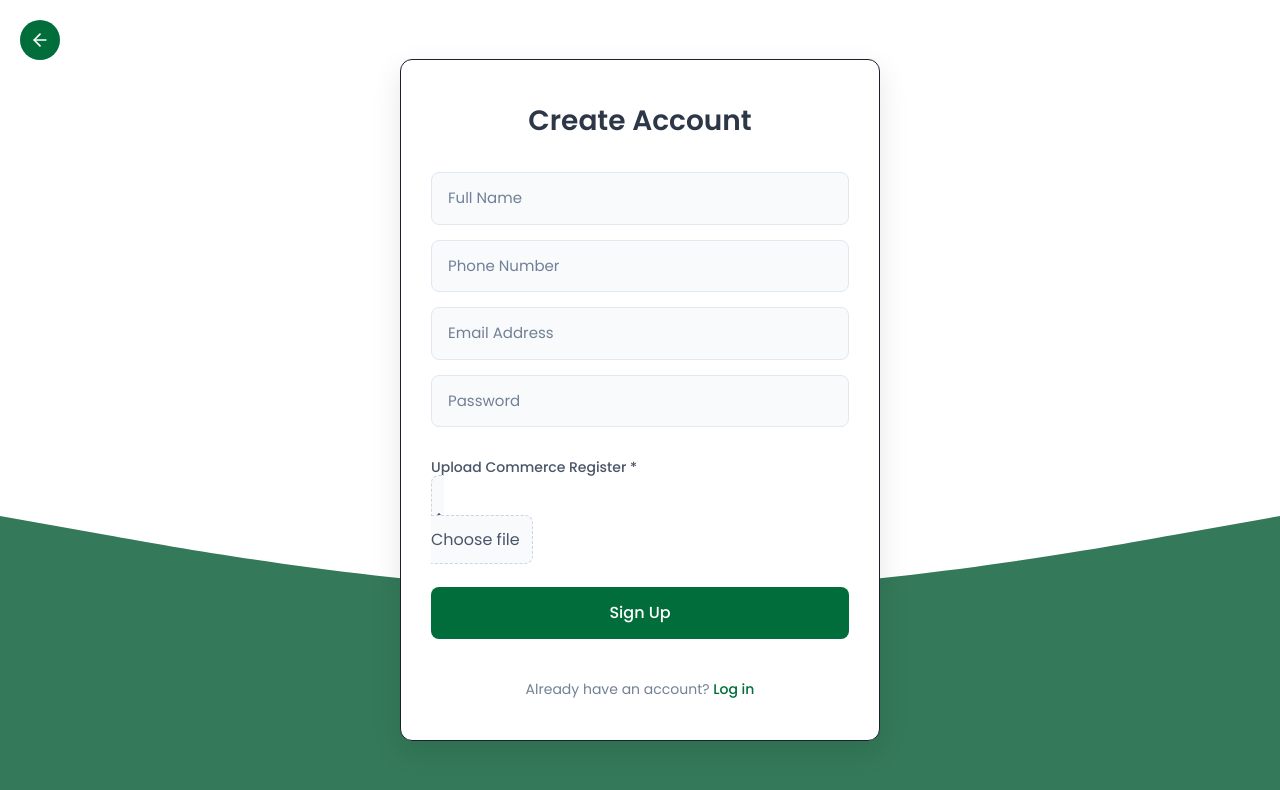
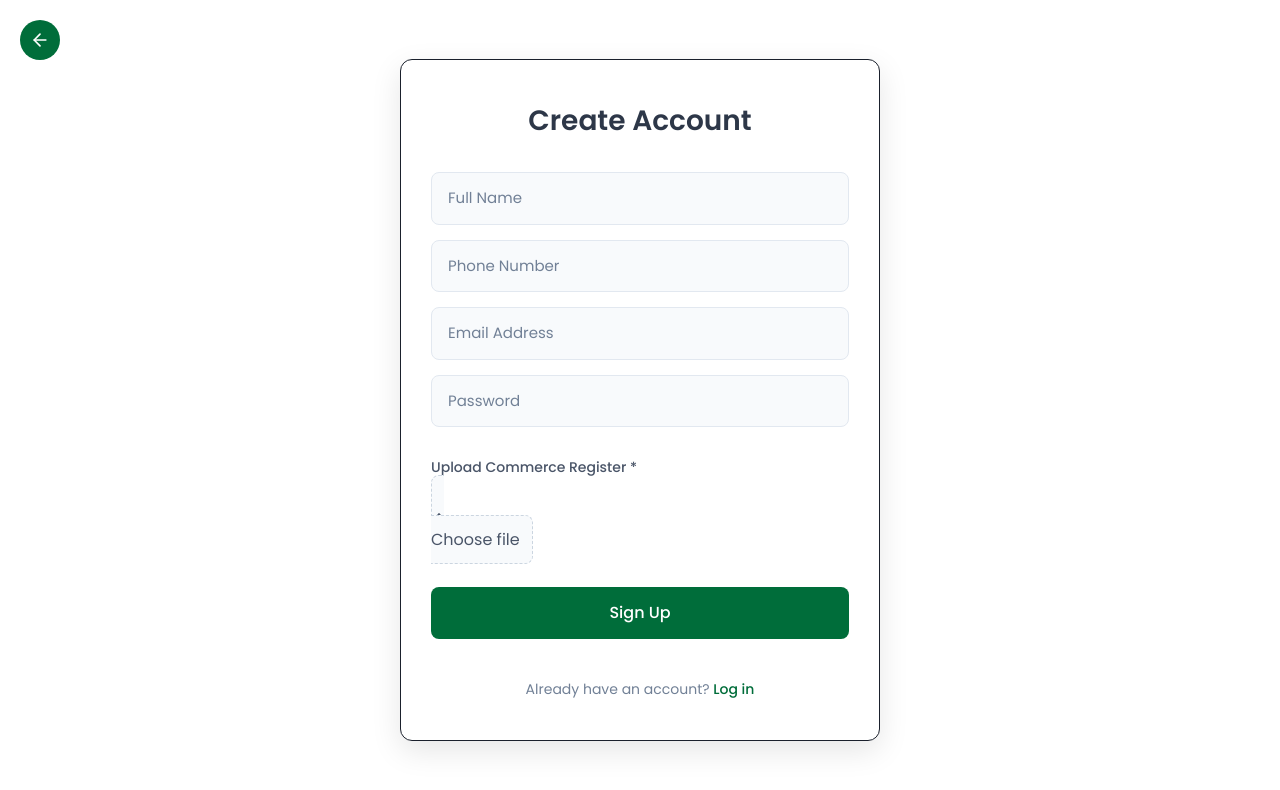
Before and after one commit to bh-s/React-pfe, a React (Vite) app in the folder pfefrontend/: page /signup in a window 1280 px wide. Shown: the top 790 px of the page. Built offline with nearby package versions, Linux system fonts and the light colour scheme; no server answers; what @react-pdf/renderer would draw is missing.

Commit message:
Update Register.jsx

```diff
--- a/pfefrontend/src/Pages_accueil/Utilisateurs/Register/Register.jsx
+++ b/pfefrontend/src/Pages_accueil/Utilisateurs/Register/Register.jsx
@@ -154,7 +154,7 @@ function Signup() {
                 </div>
             </div>
 
-            <img src={bg} alt="background wave" className="bg-image" />
+            {/* <img src={bg} alt="background wave" className="bg-image" /> */}
         </div>
     );
 }
```
